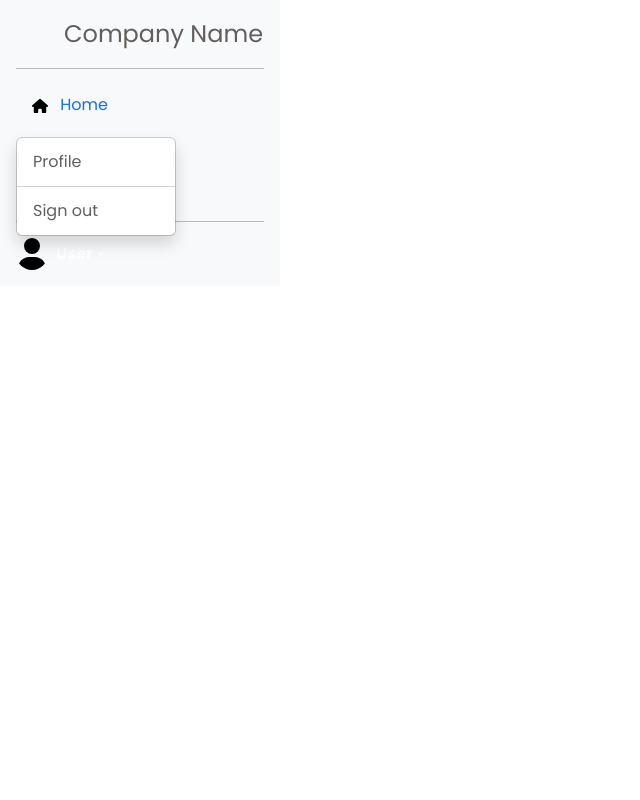
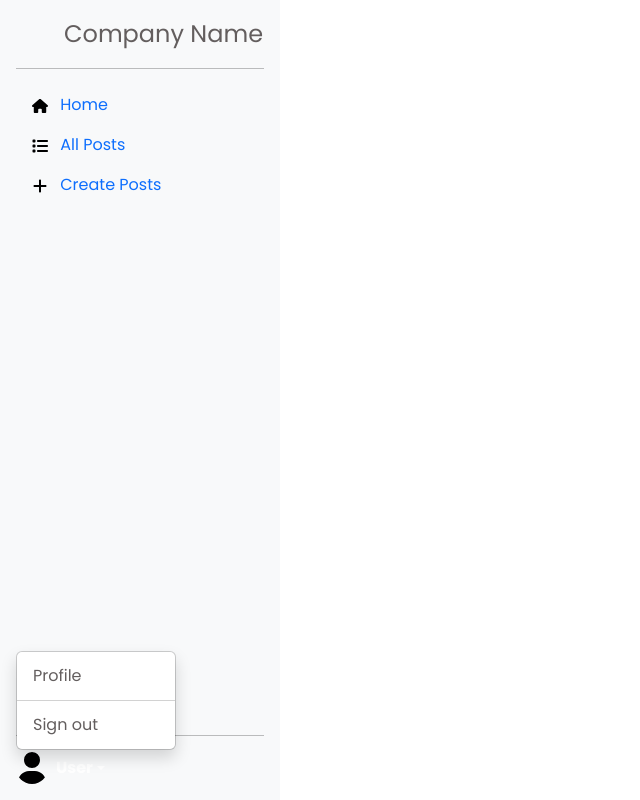
Before and after one commit to patel4585/cs476_Project, an Angular app in the folder front-end/: page / in a window 1280 px wide. Shown: the whole page, without its empty margins (0-640 px from the left). Built offline with nearby package versions, Linux system fonts and the light colour scheme.

Commit message:
Adjusted the height of the side bar

```diff
--- a/front-end/src/app/components/pages/home/home.component.css
+++ b/front-end/src/app/components/pages/home/home.component.css
@@ -1,15 +1,14 @@
 body {
   min-height: 100vh;
-  min-height: -webkit-fill-available;
+  min-height: 100%;
 }
 
 html {
-  height: -webkit-fill-available;
+  height: 100%;
 }
 
 main {
   height: 100vh;
-  height: -webkit-fill-available;
   max-height: 100vh;
   overflow-x: auto;
   overflow-y: hidden;
--- a/front-end/src/app/components/pages/home/home.component.html
+++ b/front-end/src/app/components/pages/home/home.component.html
@@ -11,7 +11,7 @@
 <main class="d-flex flex-nowrap">
   <h1 class="visually-hidden">Home Page</h1>
 
-  <div class="d-flex flex-column flex-shrink-0 p-3 text-bg-light" style="width: 280px;">
+  <div class="d-flex flex-column flex-shrink-0 p-3 text-bg-light" style="width: 280px; height:100%">
     <a href="/" class="d-flex align-items-center mb-3 mb-md-0 me-md-auto text-black text-decoration-none">
 
       <svg class="bi pe-none me-2" width="40" height="32"><use xlink:href="#bootstrap"></use></svg>
@@ -53,7 +53,9 @@
   </div>
 
   <div class="b-example-divider b-example-vr" style="border-color: black"></div>
+  <div id="MainContent">
 
+  </div>
 
 </main>
 
```
